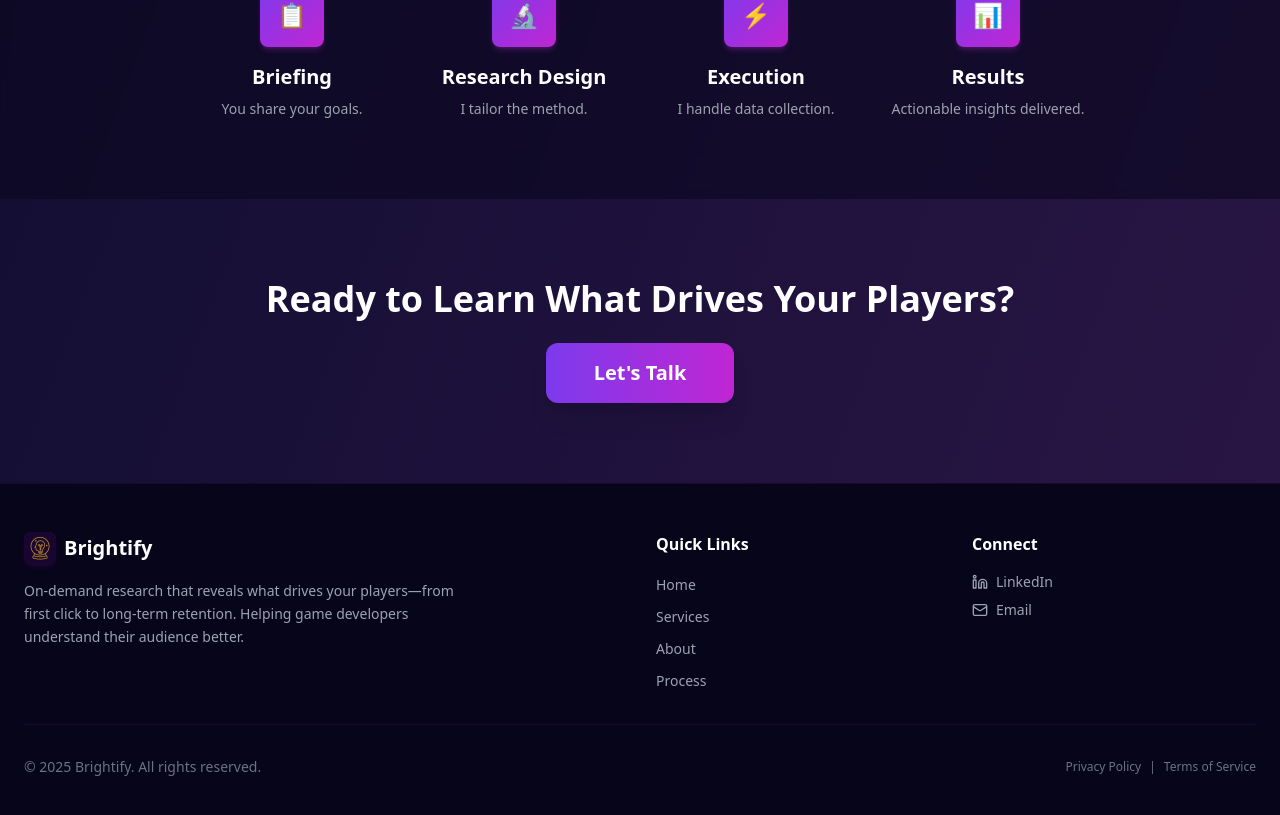
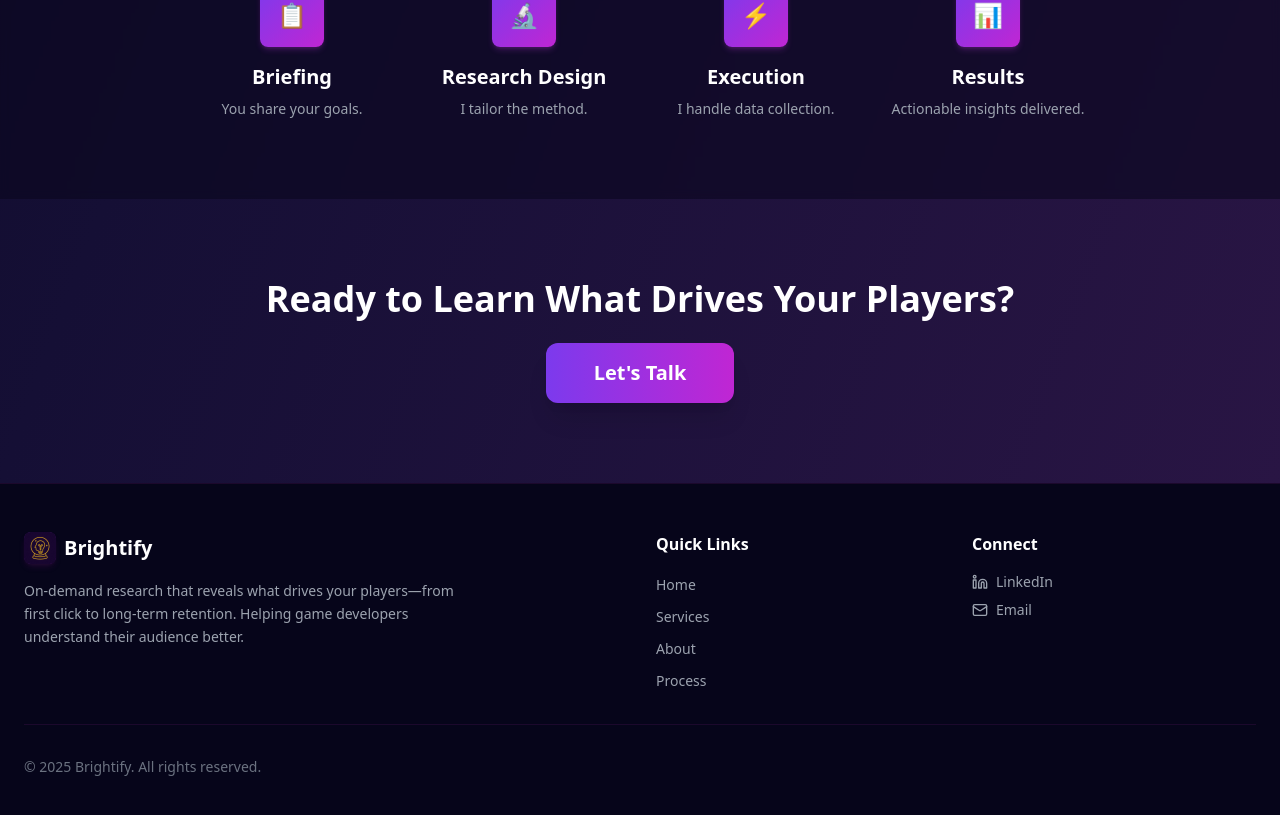
Before and after one commit to yardensapir/Brightify, a React (Vite) app: page / in a window 1280 px wide. Shown: the part 3040-3855 px from the top of the page. Built offline with nearby package versions, Linux system fonts and the light colour scheme; the HTML template or start-up script is replaced by a standard one.

Commit message:
make it better

```diff
--- a/src/components/Footer.jsx
+++ b/src/components/Footer.jsx
@@ -25,12 +25,12 @@ const Footer = () => {
     {
       label: "LinkedIn",
       href: "#",
-      icon: Linkedin
+      icon: Linkedin,
     },
     {
       label: "Email",
       href: "mailto:contact@brightify.com",
-      icon: Mail
+      icon: Mail,
     },
   ];
 
@@ -53,7 +53,7 @@ const Footer = () => {
       y: 0,
       transition: {
         duration: 0.5,
-        ease: "easeOut"
+        ease: "easeOut",
       },
     },
   };
@@ -69,10 +69,7 @@ const Footer = () => {
           variants={footerVariants}
         >
           {/* Logo and Description */}
-          <motion.div
-            className="md:col-span-2"
-            variants={itemVariants}
-          >
+          <motion.div className="md:col-span-2" variants={itemVariants}>
             <div className="flex items-center space-x-2 mb-4">
               <div className="w-8 h-8 bg-gradient-to-br from-violet-500 to-fuchsia-600 rounded-lg flex items-center justify-center shadow-md shadow-fuchsia-900/20">
                 <img
@@ -118,7 +115,9 @@ const Footer = () => {
                     <a
                       href={social.href}
                       className="text-gray-400 hover:text-fuchsia-400 transition-colors text-sm focus:outline-none flex items-center space-x-2 group"
-                      target={social.href.startsWith("http") ? "_blank" : "_self"}
+                      target={
+                        social.href.startsWith("http") ? "_blank" : "_self"
+                      }
                       rel={
                         social.href.startsWith("http")
                           ? "noopener noreferrer"
@@ -150,11 +149,6 @@ const Footer = () => {
             <div className="text-gray-500 text-sm">
               © 2025 Brightify. All rights reserved.
             </div>
-            <div className="text-gray-500 text-xs">
-              <a href="#" className="hover:text-fuchsia-400 transition-colors">Privacy Policy</a>
-              <span className="mx-2">|</span>
-              <a href="#" className="hover:text-fuchsia-400 transition-colors">Terms of Service</a>
-            </div>
           </div>
         </motion.div>
       </div>
```
